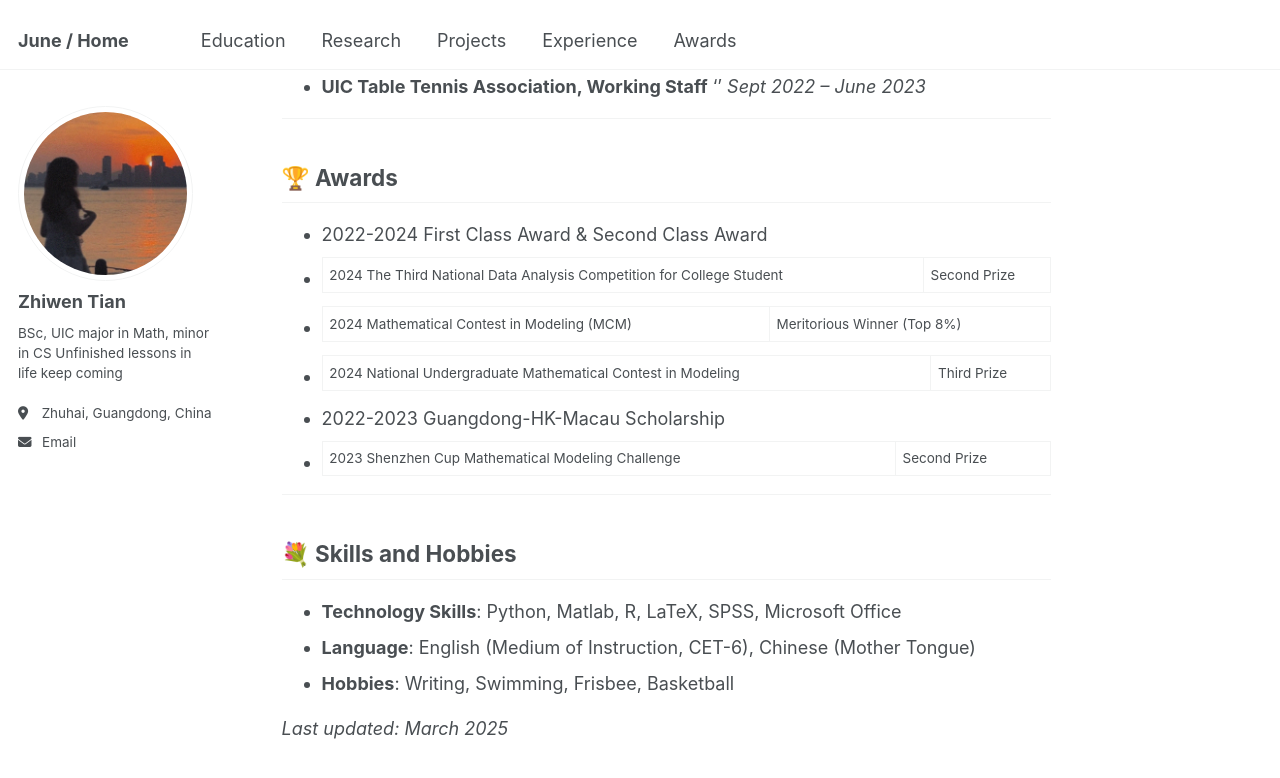
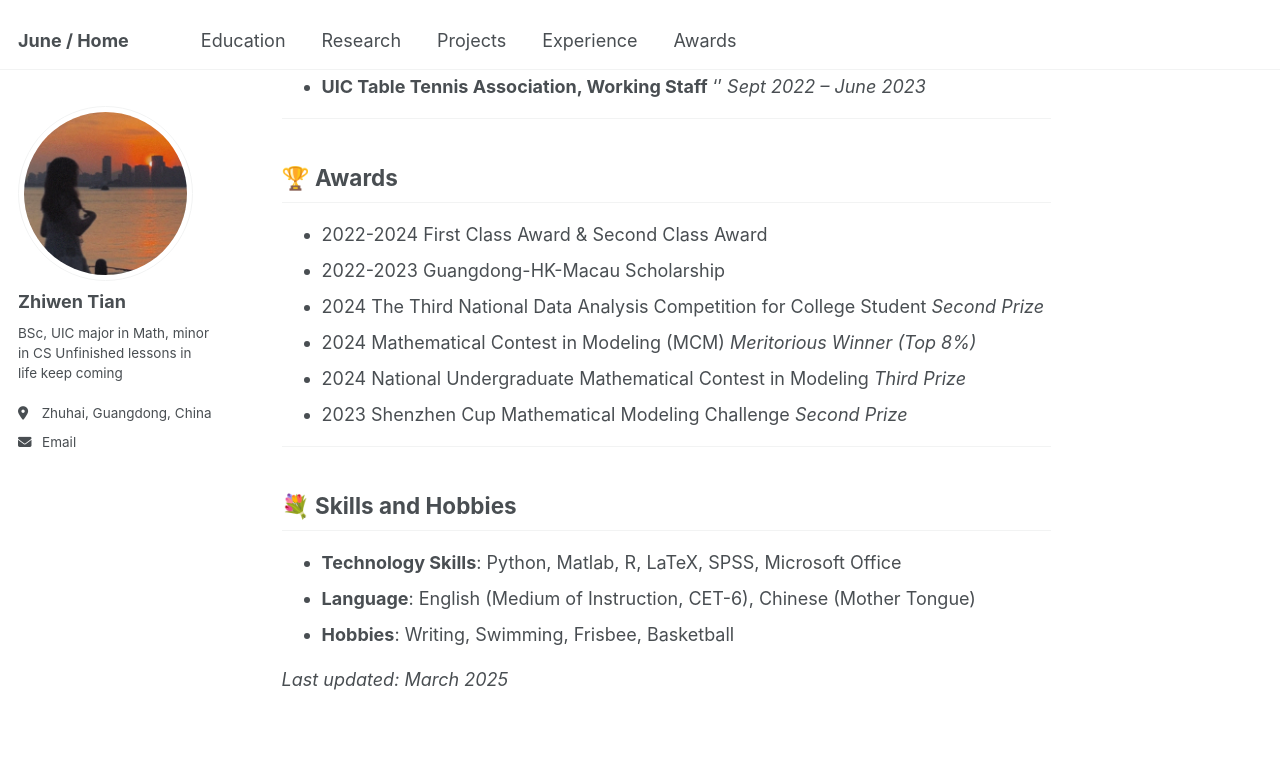
Before and after one commit to Orange1207/Orange1207.github.io, a Jekyll site: the page built from _pages/about.md, in a window 1280 px wide and 900 px high, scrolled down 1524 px. Shown: the top 778 px of the window. Built offline with Jekyll 4.4.1, drawn with Linux system fonts in a browser that asks for light colours.

```diff
--- a/_pages/about.md
+++ b/_pages/about.md
@@ -56,11 +56,11 @@ More details in my [CV](../files/CV_twopage.pdf) .
 
 ## 🏆 Awards
 - 2022-2024 First Class Award & Second Class Award
-- 2024 The Third National Data Analysis Competition for College Student | Second Prize
-- 2024 Mathematical Contest in Modeling (MCM) | Meritorious Winner (Top 8%)
-- 2024 National Undergraduate Mathematical Contest in Modeling | Third Prize
 - 2022-2023 Guangdong-HK-Macau Scholarship
-- 2023 Shenzhen Cup Mathematical Modeling Challenge | Second Prize
+- 2024 The Third National Data Analysis Competition for College Student *Second Prize*
+- 2024 Mathematical Contest in Modeling (MCM) *Meritorious Winner (Top 8%)*
+- 2024 National Undergraduate Mathematical Contest in Modeling  *Third Prize*
+- 2023 Shenzhen Cup Mathematical Modeling Challenge  *Second Prize*
 
 ---
 
```
